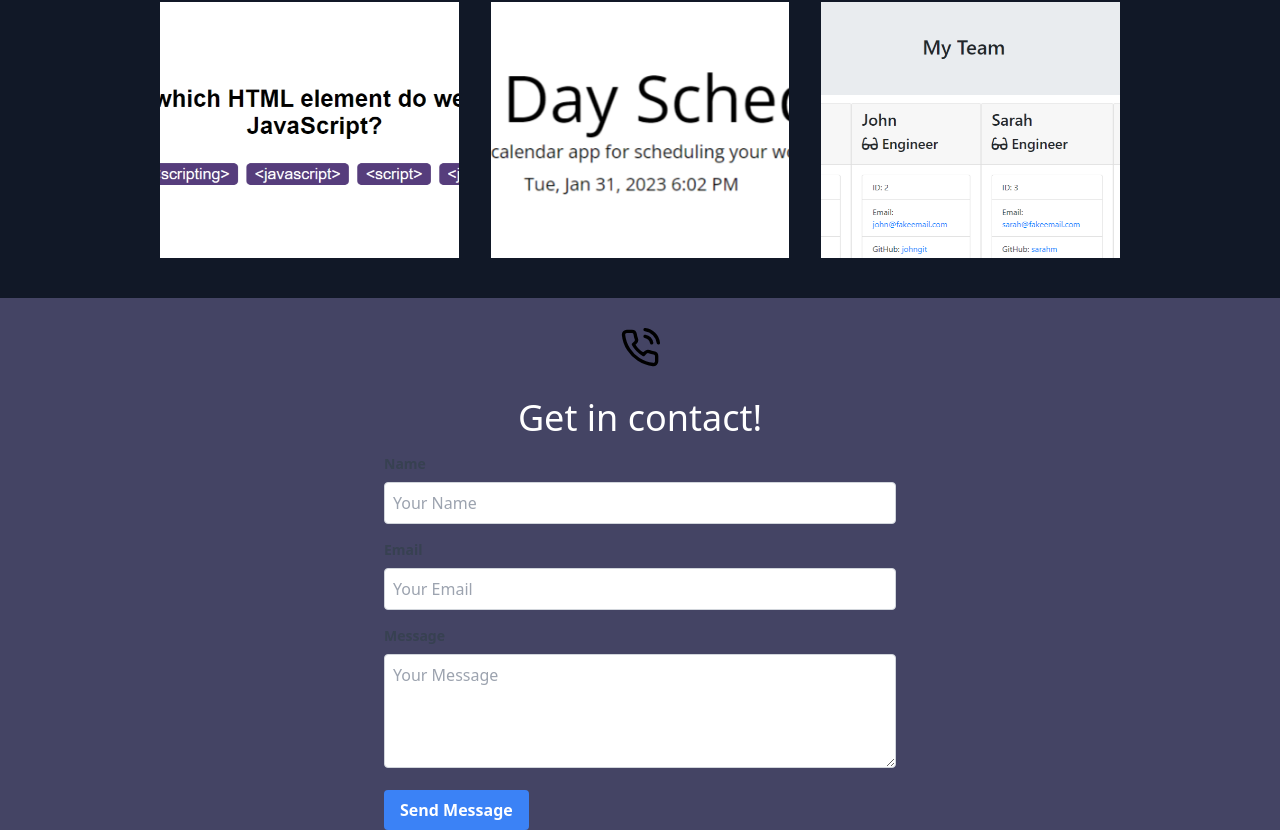
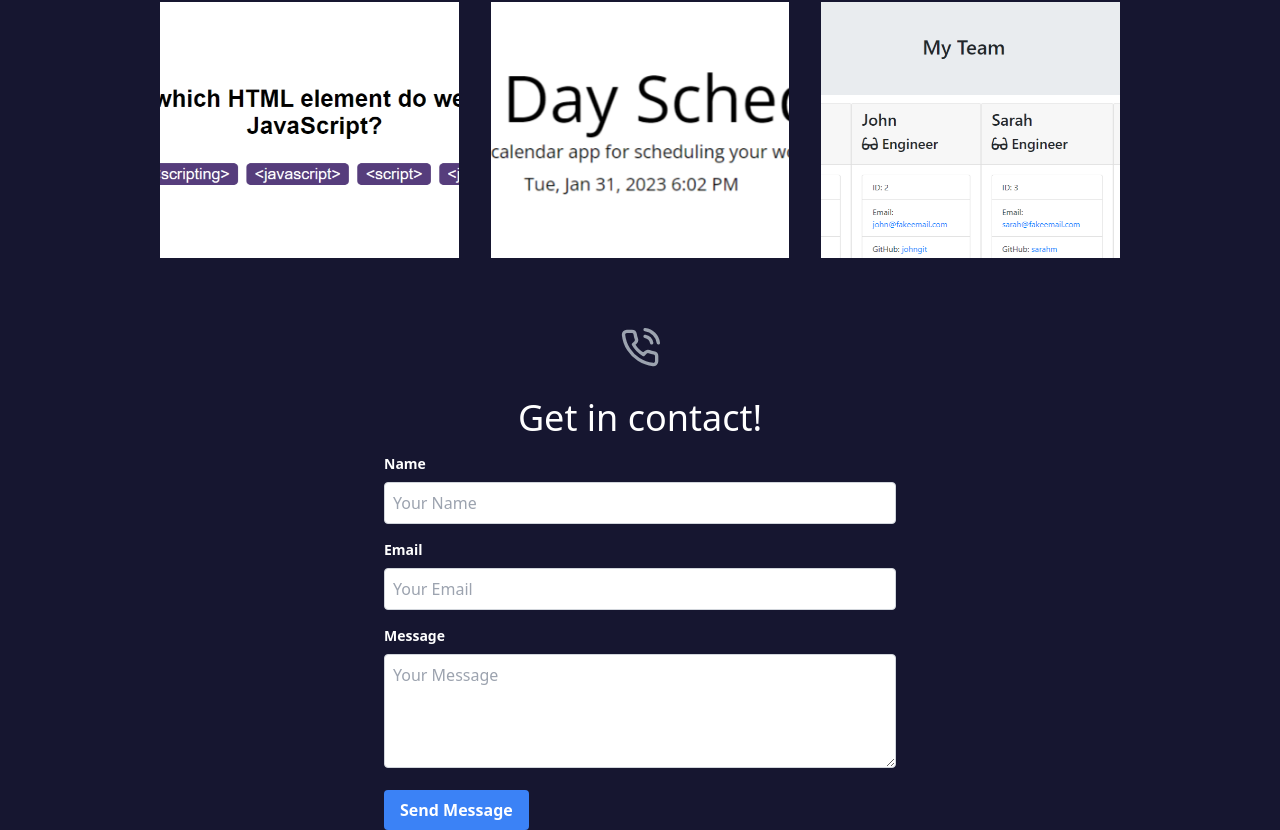
Before and after one commit to ihsanm/Offical-Portfolio, a React (Create React App) app: page / in a window 1280 px wide. Shown: the part 1743-2573 px from the top of the page. Built offline with nearby package versions, Linux system fonts and the light colour scheme.

Commit message:
changed colour on text and applied background colour

```diff
--- a/src/Components/contact.js
+++ b/src/Components/contact.js
@@ -30,6 +30,7 @@ const ContactForm = () => {
   };
 
   return (
+    <section className="text-gray-400 bg-ihsan-darkblue body-font">
     <form onSubmit={handleSubmit} className="max-w-lg mx-auto" id="contact">
 
 <div className="flex items-center justify-center">
@@ -41,7 +42,7 @@ const ContactForm = () => {
           </h1>
 
       <div className="mb-4">
-        <label htmlFor="name" className="block text-gray-700 text-sm font-bold mb-2">
+        <label htmlFor="name" className="block text-white text-sm font-bold mb-2">
           Name
         </label>
         <input
@@ -55,7 +56,7 @@ const ContactForm = () => {
         />
       </div>
       <div className="mb-4">
-        <label htmlFor="email" className="block text-gray-700 text-sm font-bold mb-2">
+        <label htmlFor="email" className="block text-white text-sm font-bold mb-2">
           Email
         </label>
         <input
@@ -69,7 +70,7 @@ const ContactForm = () => {
         />
       </div>
       <div className="mb-4">
-        <label htmlFor="message" className="block text-gray-700 text-sm font-bold mb-2">
+        <label htmlFor="message" className="block text-white text-sm font-bold mb-2">
           Message
         </label>
         <textarea
@@ -89,6 +90,7 @@ const ContactForm = () => {
         Send Message
       </button>
     </form>
+    </section>
   );
 };
 
--- a/src/Components/projects.js
+++ b/src/Components/projects.js
@@ -14,7 +14,7 @@ const Projects = () => {
   };
 
   return (
-    <section id="projects" className="text-gray-400 bg-gray-900 body-font">
+    <section id="projects" className="text-gray-400 bg-ihsan-darkblue body-font">
       <div className="container px-5 py-10 mx-auto text-center lg:px-40">
         <div className="flex flex-col w-full mb-20">
           <CodeIcon className="mx-auto inline-block w-10 mb-4" />
--- a/tailwind.config.js
+++ b/tailwind.config.js
@@ -8,6 +8,7 @@ module.exports = {
         "ihsan-lighterblue":"#444464",
         "percent-bar":"#84849c",
         "cv-blue":"#181836",
+        "ihsan-darkblue": "#161630",
       }
     },
   },
```
